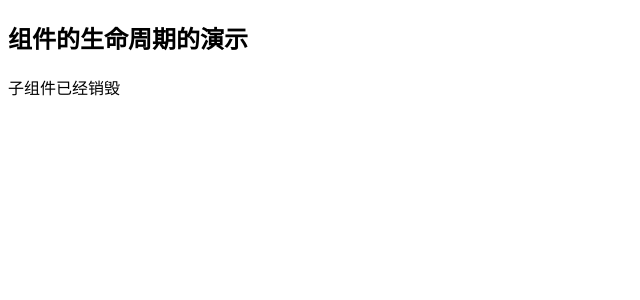
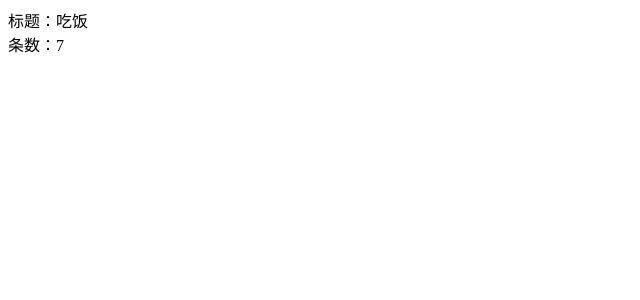
Before and after one commit to clariceBYgit/react-03, a React (Create React App) app: page / in a window 1280 px wide. Shown: the top 300 px of the page, without its empty margins (0-640 px from the left). Built offline with nearby package versions, Linux system fonts and the light colour scheme.

Commit message:
feat: PureComponent的初次使用，用了它可以省略shouldComponentUpdate这个生命周期的代码

```diff
--- /dev/null
+++ b/src/Purememo.js
@@ -0,0 +1,58 @@
+import React, { Component, PureComponent } from 'react'
+ // PureComponent的使用
+ //改：可以使用PureComponent去代替我们的生命周期
+// class Title extends Component {
+    /*
+     shouldComponentUpdate(nextProps){
+        // console.log(nextProps)   //{title: "吃饭"}
+        return nextProps.title !== this.props.title
+    }
+     */
+class Title extends PureComponent {
+    render() {
+        console.log('title组件')
+        return (
+            <div>
+                标题：{this.props.title}
+            </div>
+        )
+    }
+}
+
+class Count extends Component {
+    render() {
+        console.log('条数组件')
+        return (
+            <div>
+                条数：{this.props.count}
+            </div>
+        )
+    }
+}
+
+
+export default class Purememo extends Component {
+    constructor(props){
+        super(props)
+        this.state={
+            title: '吃饭',
+            count: 0
+        }
+    }
+    componentDidMount(){
+        setInterval(()=>{
+            this.setState({
+                count:this.state.count+1
+            })
+        },1000)
+    }
+    render() {
+        return (
+            <div>
+                <Title title={this.state.title}></Title>
+                 <Count count={this.state.count}></Count>
+
+            </div>
+        )
+    }
+}
--- a/src/index.js
+++ b/src/index.js
@@ -3,10 +3,11 @@ import { render } from 'react-dom'
 // import { BrowserRouter as  Router } from 'react-router-dom'
 
 // 使用了Route组件进行渲染的组件，会自动注入history等
-import { HashRouter as  Router, Route } from 'react-router-dom'
-import App from './App'
+// import { HashRouter as  Router, Route } from 'react-router-dom'
+// import App from './App'
 
-
+// PureComponent的使用
+import Purememo from './Purememo'
 
 
 // 组件的生命周期
@@ -94,8 +95,9 @@ class FaCom extends  React.Component {
 
 
 render (
-
-    <FaCom></FaCom>
+    // 演示PureComponent的demo
+    <Purememo></Purememo>
+    // <FaCom></FaCom>
     // <Router>
     //     <Route component={App} />
     // </Router>
```
